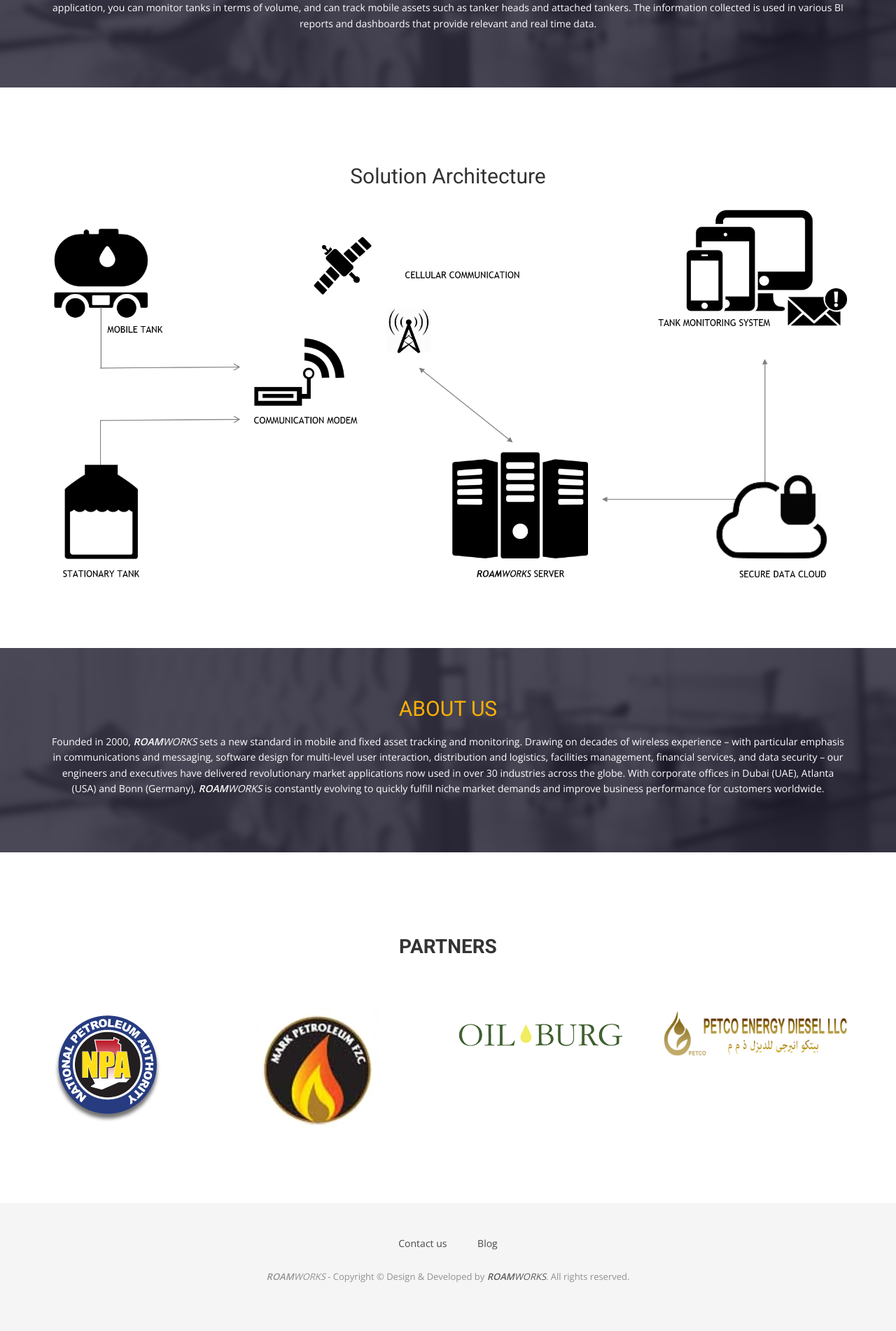
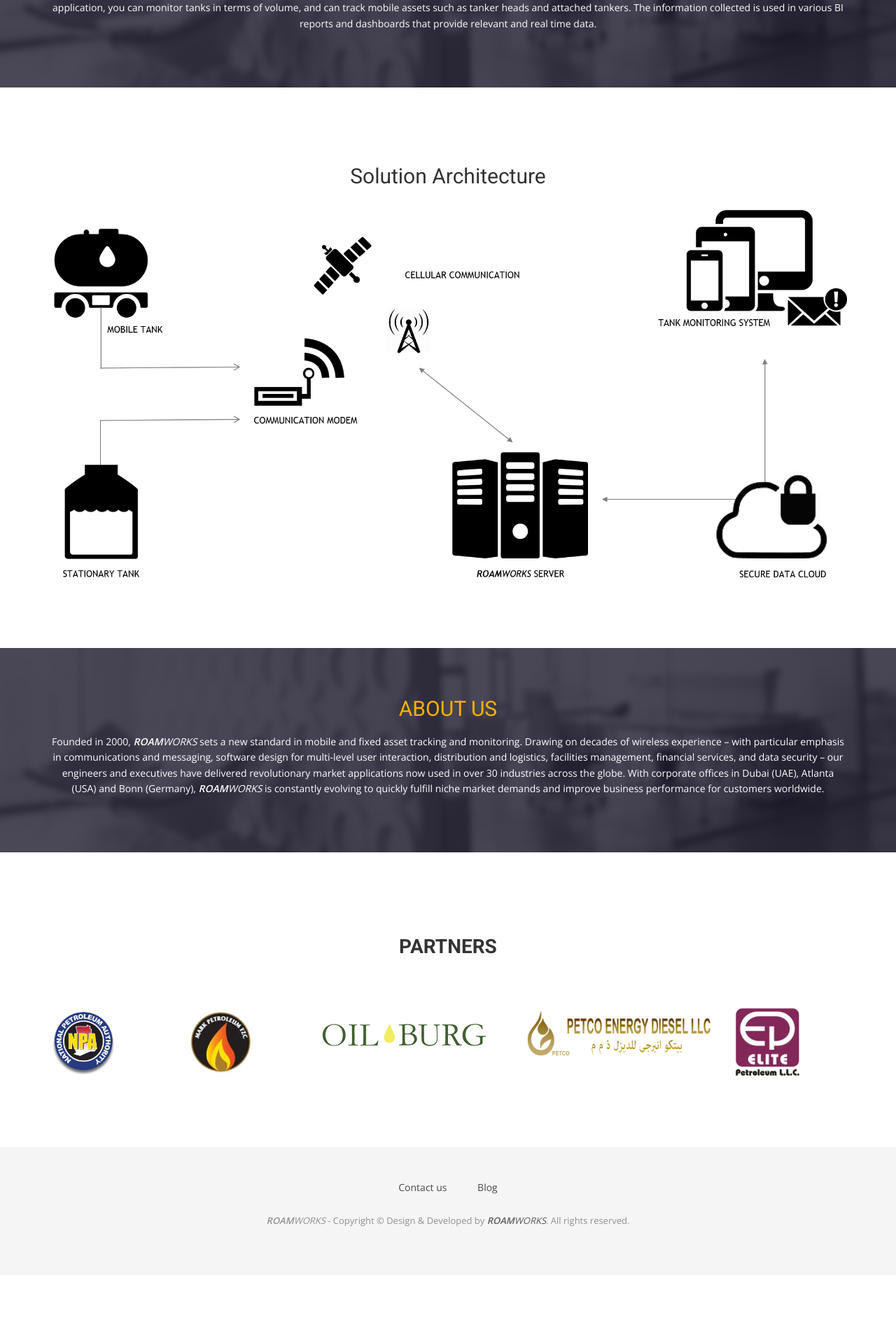
Before and after one commit to zubair1024/jerry, a Jekyll site: the page built from index.html, in a window 1280 px wide. Shown: the part 2529-4431 px from the top of the page at 70% size. Built offline with Jekyll 4.4.1, drawn with Linux system fonts in a browser that asks for light colours; nearby versions of some CDN libraries; some web fonts are replaced; after the commit the page ends 4351 px from its top, so only the background shows below that.

Commit message:
adding in elite logo and changing the contact page

```diff
--- a/index.html
+++ b/index.html
@@ -187,17 +187,20 @@
       </div>
     </div>
     <div class="row">
-      <div class="col-sm-12 col-md-3">
-        <img class="img-responsive" src="./img/TLM/logo 2.png">
+      <div class="col-sm-12 col-md-2">
+        <img class="img-responsive" src="./img/TLM/logo 2.png" style="max-height: 100px">
+      </div>
+      <div class="col-sm-12 col-md-2">
+        <img class="img-responsive" src="./img/TLM/Mark Petrol.jpg" style="max-height: 100px">
       </div>
       <div class="col-sm-12 col-md-3">
-        <img class="img-responsive" src="./img/TLM/Mark Petrol.jpg">
+        <img class="img-responsive" src="./img/TLM/burj.png" style="max-height: 100px">
       </div>
       <div class="col-sm-12 col-md-3">
-        <img class="img-responsive" src="./img/TLM/burj.png">
+        <img class="img-responsive" src="./img/TLM/petco.png" style="max-height: 100px">
       </div>
-      <div class="col-sm-12 col-md-3">
-        <img class="img-responsive" src="./img/TLM/petco.png">
+       <div class="col-sm-12 col-md-2">
+        <img class="img-responsive" src="./img/TLM/Elite Petroleum LLC logo.jpg" style="max-height: 100px">
       </div>
     </div>
   </div class="container">
```
Also changed, not shown: contact.html (+9 -9 lines), img/TLM/Elite Petroleum LLC logo.jpg (added).
